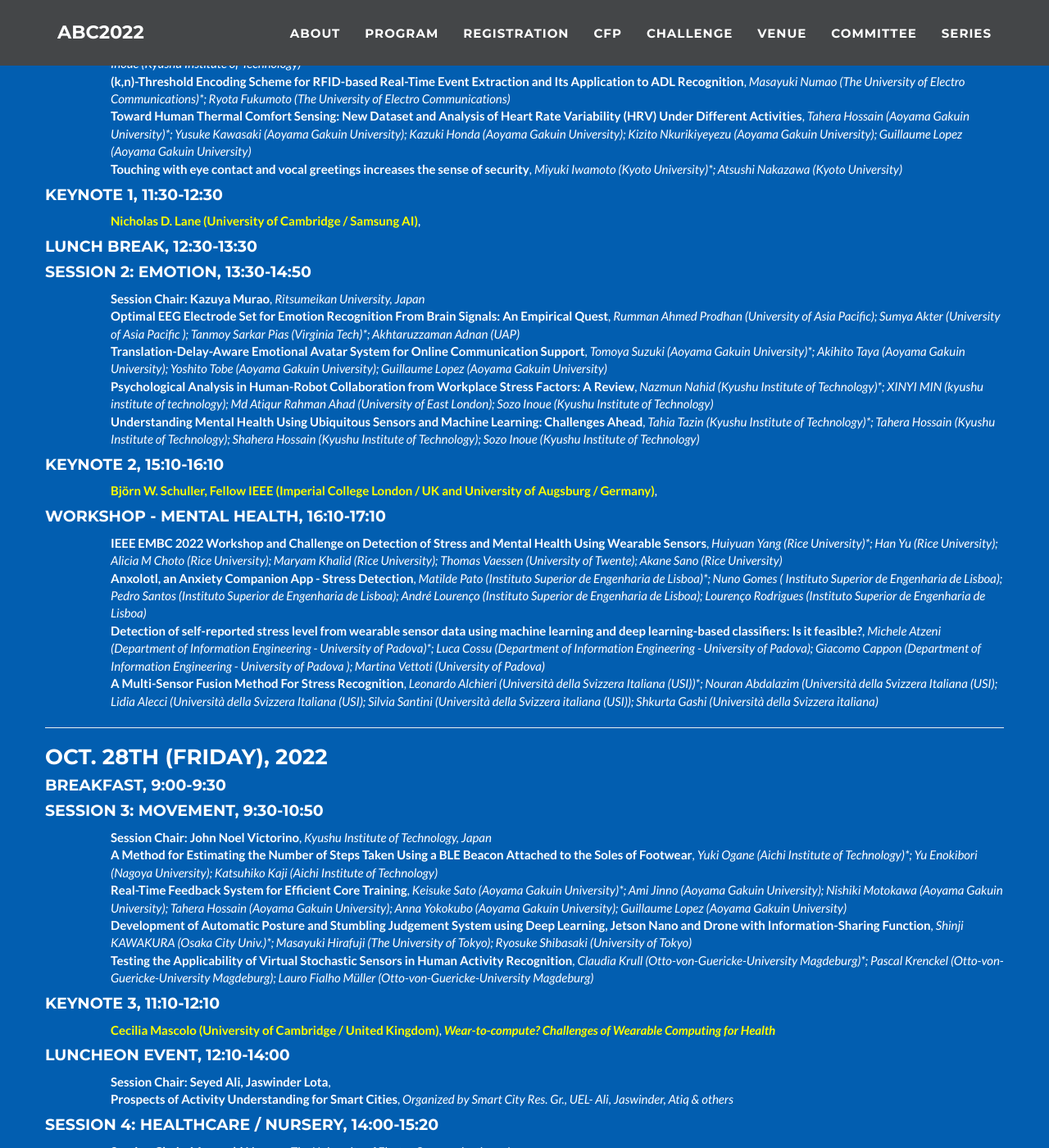
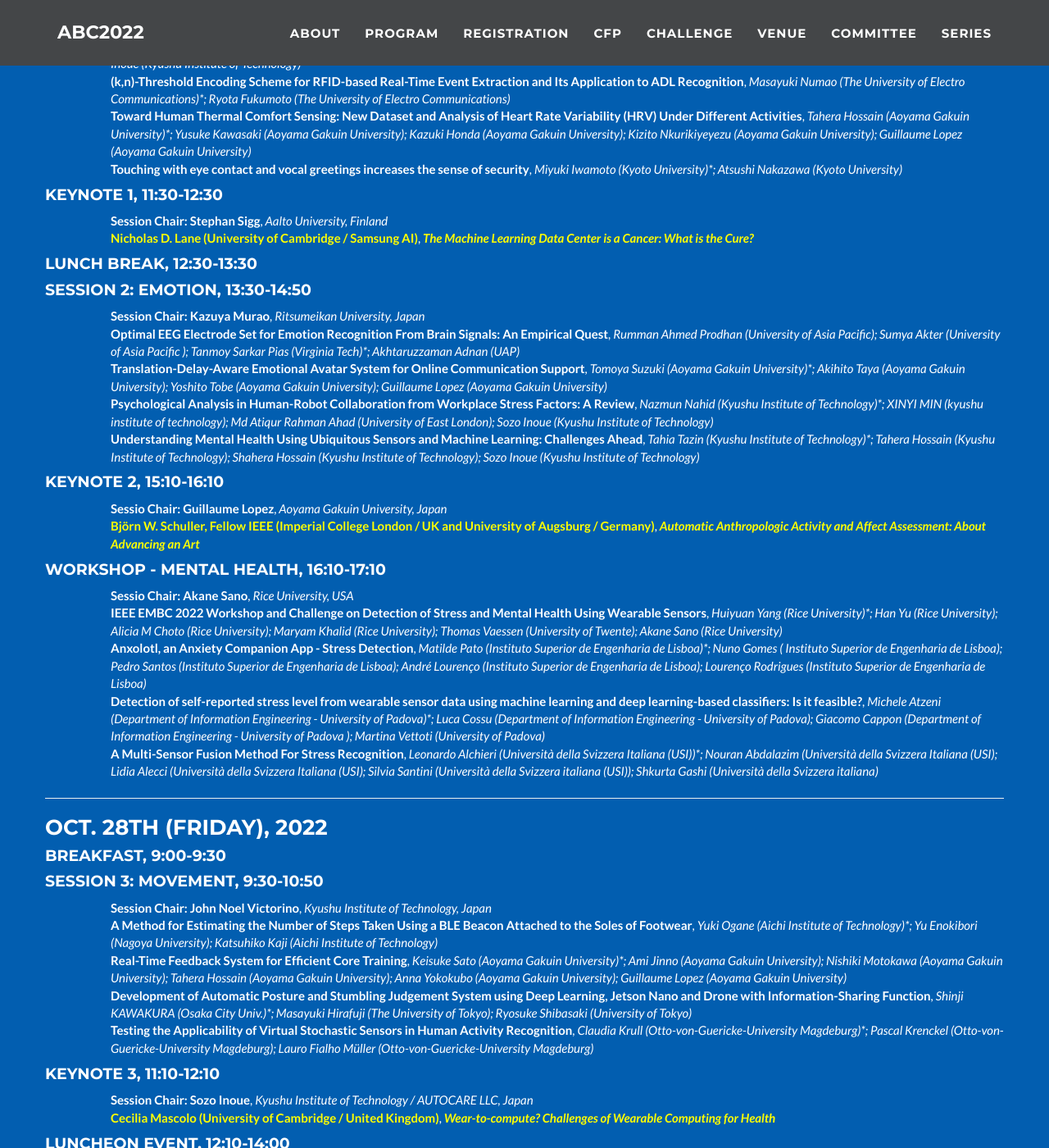
Before and after one commit to abc-research/abc-research.github.io, a Jekyll site: the page built from index.html, in a window 1280 px wide and 1400 px high, scrolled down 5892 px. Shown: the whole window at 82% size. Built offline with Jekyll 4.4.1, drawn with Linux system fonts in a browser that asks for light colours.

Commit message:
Update _config.yml

```diff
--- a/_config.yml
+++ b/_config.yml
@@ -110,10 +110,10 @@ program:
       - name: "Keynote 1"
         time: "11:30-12:30"
         paper:
-#          - title: "Chair: Kaori Fujinami"
-#            authors: "Tokyo University of Agriculture and Technology"
+          - title: "Session Chair: Stephan Sigg"
+            authors: "Aalto University, Finland"
           - title: '<b style="color:yellow">Nicholas D. Lane (University of Cambridge / Samsung AI)</b>'
-#            authors: '<b style="color:yellow">Reading of Reading for Actuating: Augmenting Human Learning by Experiential Supplements</b>'
+            authors: '<b style="color:yellow">The Machine Learning Data Center is a Cancer: What is the Cure?</b>'
       - name: "Lunch Break"
         time: "12:30-13:30"
       - name: "Session 2: Emotion"
@@ -132,13 +132,15 @@ program:
       - name: "Keynote 2"
         time: "15:10-16:10"
         paper:
-#          - title: "Chair: Kaori Fujinami"
-#            authors: "Tokyo University of Agriculture and Technology"
+          - title: "Sessio Chair: Guillaume Lopez"
+            authors: "Aoyama Gakuin University, Japan"
           - title: '<b style="color:yellow">Björn W. Schuller, Fellow IEEE (Imperial College London / UK and University of Augsburg / Germany)</b>'
-#            authors: '<b style="color:yellow">Reading of Reading for Actuating: Augmenting Human Learning by Experiential Supplements</b>'
+            authors: '<b style="color:yellow">Automatic Anthropologic Activity and Affect Assessment: About Advancing an Art</b>'
       - name: "Workshop - Mental Health"
         time: "16:10-17:10"
         paper:
+          - title: "Sessio Chair: Akane Sano"
+            authors: "Rice University, USA"
           - title: "IEEE EMBC 2022 Workshop and Challenge on Detection of Stress and Mental Health Using Wearable Sensors"
             authors: "Huiyuan Yang (Rice University)*; Han Yu (Rice University); Alicia M Choto (Rice University); Maryam Khalid (Rice University); Thomas Vaessen (University of Twente); Akane Sano (Rice University)"
           - title: "Anxolotl, an Anxiety Companion App - Stress Detection"
@@ -173,8 +175,8 @@ program:
       - name: "Keynote 3"
         time: "11:10-12:10"
         paper:
-#          - title: "Chair: Kaori Fujinami"
-#            authors: "Tokyo University of Agriculture and Technology"
+          - title: "Session Chair: Sozo Inoue"
+            authors: "Kyushu Institute of Technology / AUTOCARE LLC, Japan"
           - title: '<b style="color:yellow">Cecilia Mascolo (University of Cambridge / United Kingdom)</b>'
             authors: '<b style="color:yellow">Wear-to-compute? Challenges of Wearable Computing for Health</b>'
       - name: "Luncheon Event"
```
